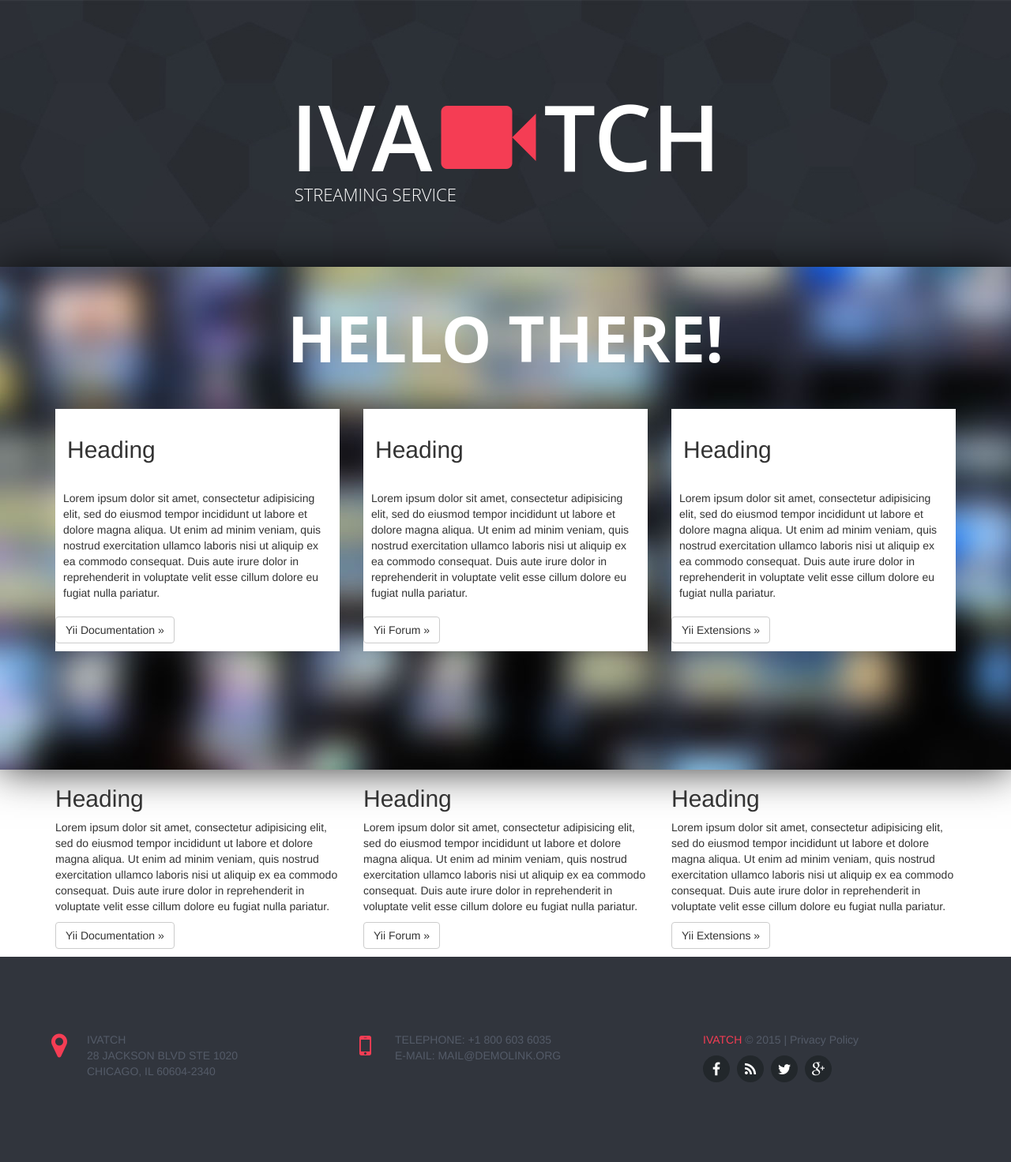
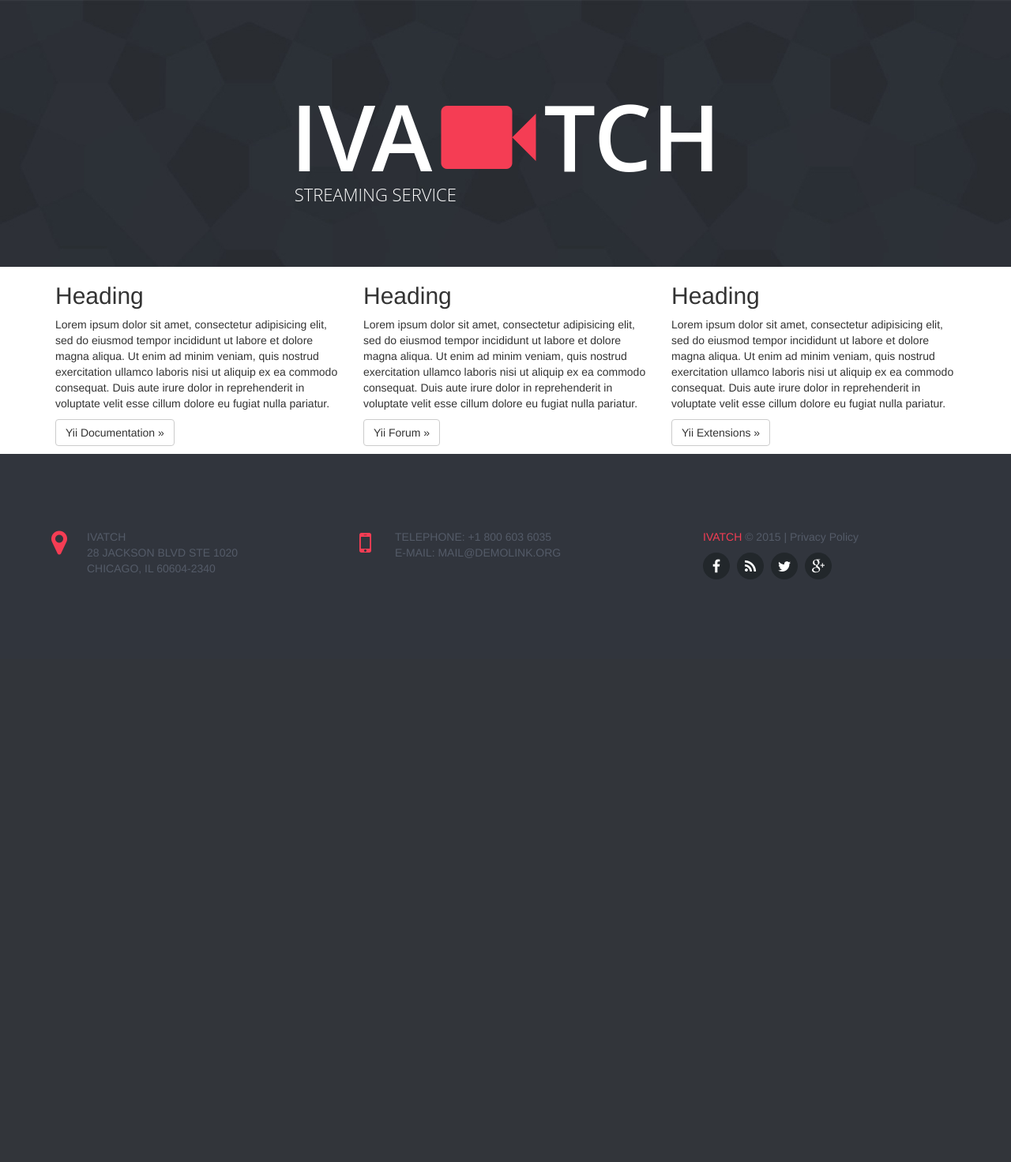
Before and after one commit to filin-from-2042/iVATCH, a Yii app: template views/site/index.php in a window 1280 px wide. Shown: the whole page at 79% size. After the commit the page ends 734 px from the top, so only its background shows below. Run offline with PHP 8.4 and a stand-in for Yii, Linux system fonts and the light colour scheme; the template is opened without the code that fills it, so the values that code supplies are empty; some libraries are stand-ins or nearby versions.

Commit message:
parallax removed

```diff
--- a/views/layouts/main.php
+++ b/views/layouts/main.php
@@ -63,52 +63,6 @@ AppAsset::register($this);
         </div>
     </div>
 
-    <? //TODO: TO CURTAIN VIEW OF CONTROLLER   ?>
-    <!--     Parralax-->
-    <section id="features" data-speed="4" data-type="background">
-        <div class="container">
-<!--            Content-->
-            <div class="body-content">
-
-                <div class="row">
-                    <h2 id="feature_heading">
-                        Hello there!
-                    </h2>
-                    <div class="col-sm-4 single_feature">
-                        <h2 class="heading">Heading</h2>
-
-                        <p class="description">Lorem ipsum dolor sit amet, consectetur adipisicing elit, sed do eiusmod tempor incididunt ut labore et
-                            dolore magna aliqua. Ut enim ad minim veniam, quis nostrud exercitation ullamco laboris nisi ut aliquip
-                            ex ea commodo consequat. Duis aute irure dolor in reprehenderit in voluptate velit esse cillum dolore eu
-                            fugiat nulla pariatur.</p>
-
-                        <p><a class="btn btn-default" href="http://www.yiiframework.com/doc/">Yii Documentation &raquo;</a></p>
-                    </div>
-                    <div class="col-sm-4 single_feature">
-                        <h2 class="heading">Heading</h2>
-
-                        <p class="description">Lorem ipsum dolor sit amet, consectetur adipisicing elit, sed do eiusmod tempor incididunt ut labore et
-                            dolore magna aliqua. Ut enim ad minim veniam, quis nostrud exercitation ullamco laboris nisi ut aliquip
-                            ex ea commodo consequat. Duis aute irure dolor in reprehenderit in voluptate velit esse cillum dolore eu
-                            fugiat nulla pariatur.</p>
-
-                        <p><a class="btn btn-default" href="http://www.yiiframework.com/forum/">Yii Forum &raquo;</a></p>
-                    </div>
-                    <div class="col-sm-4 single_feature">
-                        <h2 class="heading">Heading</h2>
-
-                        <p class="description">Lorem ipsum dolor sit amet, consectetur adipisicing elit, sed do eiusmod tempor incididunt ut labore et
-                            dolore magna aliqua. Ut enim ad minim veniam, quis nostrud exercitation ullamco laboris nisi ut aliquip
-                            ex ea commodo consequat. Duis aute irure dolor in reprehenderit in voluptate velit esse cillum dolore eu
-                            fugiat nulla pariatur.</p>
-
-                        <p><a class="btn btn-default" href="http://www.yiiframework.com/extensions/">Yii Extensions &raquo;</a></p>
-                    </div>
-                </div>
-
-            </div>
-        </div>
-    </section>
 
 	<div class="container">
 		<?= Breadcrumbs::widget([
```
